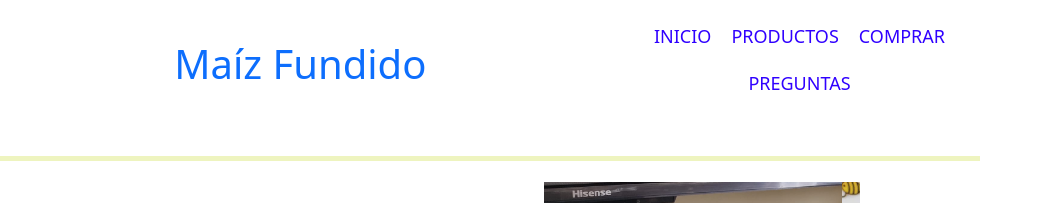
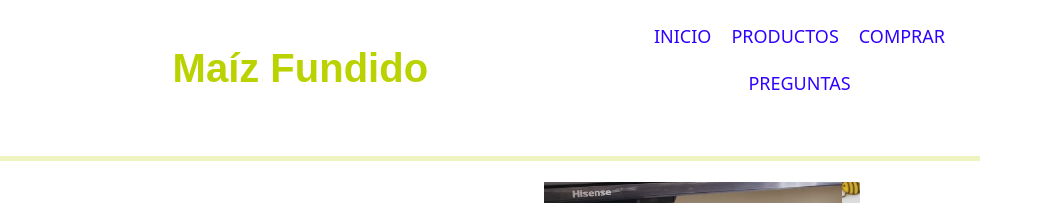
Before and after one commit to Angie-Torres-M/Angie-Torres-M.github.io, a plain HTML site: page index.html in a window 1280 px wide. Shown: the top 203 px of the page, 223-1280 px from the left. Drawn offline with nearby package versions, Linux system fonts and the light colour scheme.

Commit message:
style.css

```diff
--- a/style.css
+++ b/style.css
@@ -142,7 +142,7 @@ footer a {
 }
 
 
-@import url('https://fonts.googleapis.com/css2?family=Montserrat:ital,wght@0,100..900;1,100..900&display=swap');;
+@import url('https://fonts.googleapis.com/css2?family=Montserrat+Alternates:ital,wght@0,100;0,200;0,300;0,400;0,500;0,600;0,700;0,800;0,900;1,100;1,200;1,300;1,400;1,500;1,600;1,700;1,800;1,900&display=swap');
 
 .inicio h1 {
     font-family: "Montserrat Alternates", sans-serif;
```
